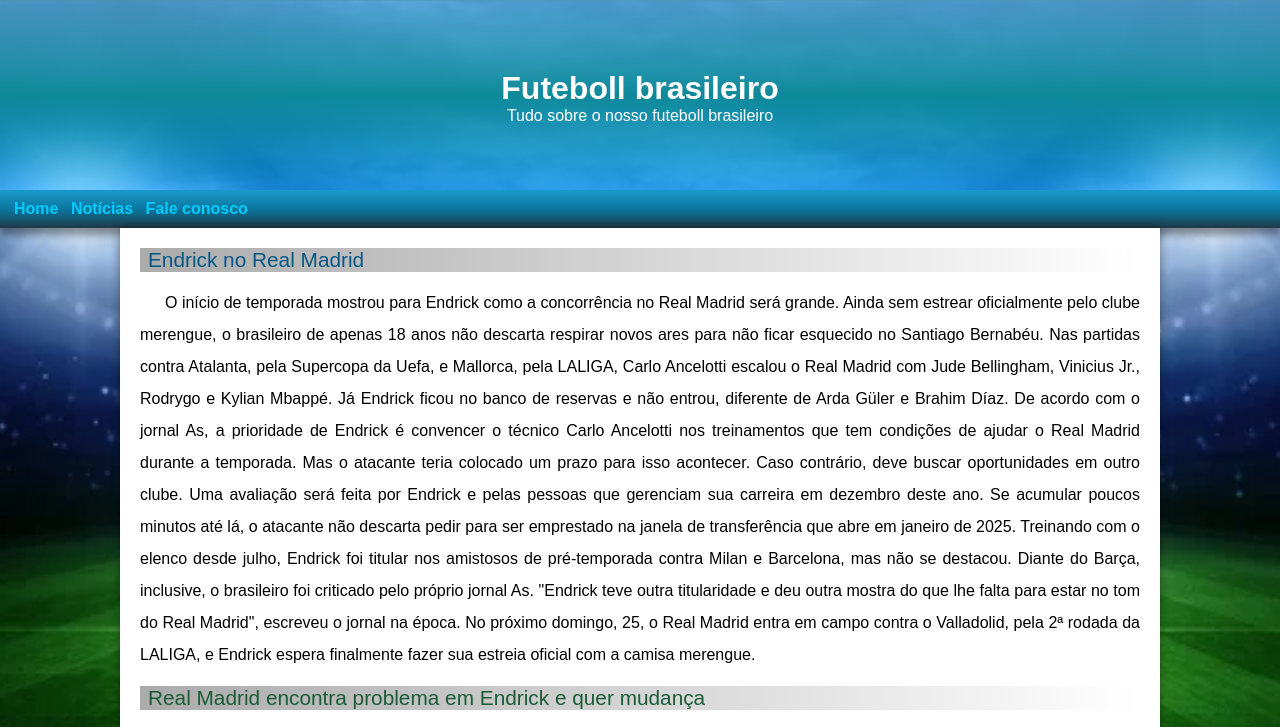
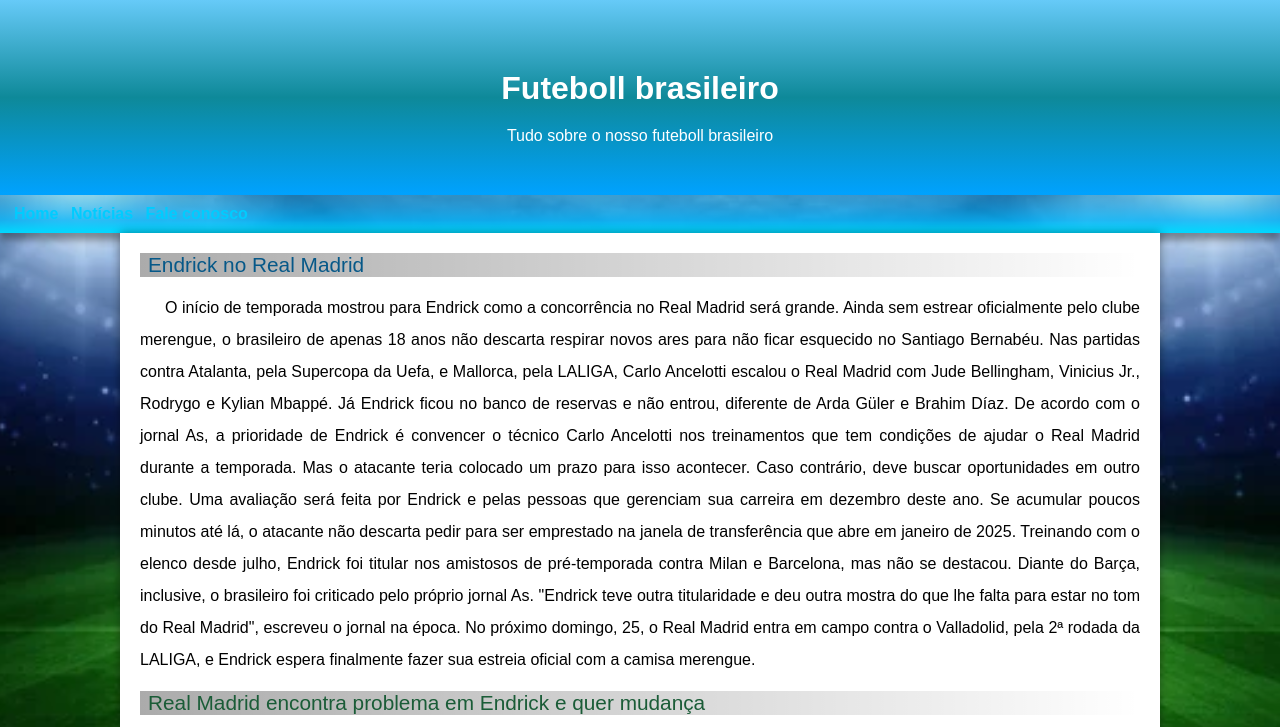
Before and after one commit to FernandoReys/futebol-brasileiro, a plain HTML site: page index.html in a window 1280 px wide. Shown: the top 727 px of the page. Drawn offline with Linux system fonts and the light colour scheme.

Commit message:
atualização do site

```diff
--- a/estilo/style.css
+++ b/estilo/style.css
@@ -25,7 +25,7 @@ body {
 }
 
 header {
-    background-image: linear-gradient(to bottom, rgba(102, 202, 248, 0.658), rgb(14, 137, 153),rgba(0, 162, 255, 0.568));
+    background-image: linear-gradient(to bottom, rgb(102, 202, 248), rgb(14, 137, 153),rgb(0, 162, 255));
     min-height: 150px;
     text-align: center;
     padding-top: 40px;
@@ -40,14 +40,15 @@ header > h1 {
 }
 
 header > p {
+    padding-top: 20px;
     color: white;
     padding-bottom: 50px;
 }
 
 
 nav {
-    background-image: linear-gradient(to top, rgb(31, 57, 71), rgba(9, 107, 146, 0.788), rgba(28, 148, 204, 0.692));
-    background-color: rgb(21, 164, 207);
+    background-image: linear-gradient(to top, rgb(0, 217, 255), rgba(0, 183, 255, 0.671), rgba(5, 176, 255, 0.315), transparent);
+    background-color: rgba(21, 164, 207, 0.479);
     padding: 10px;
     box-shadow: 0px 7px 7px rgba(0, 0, 0, 0.384);
 }
```
